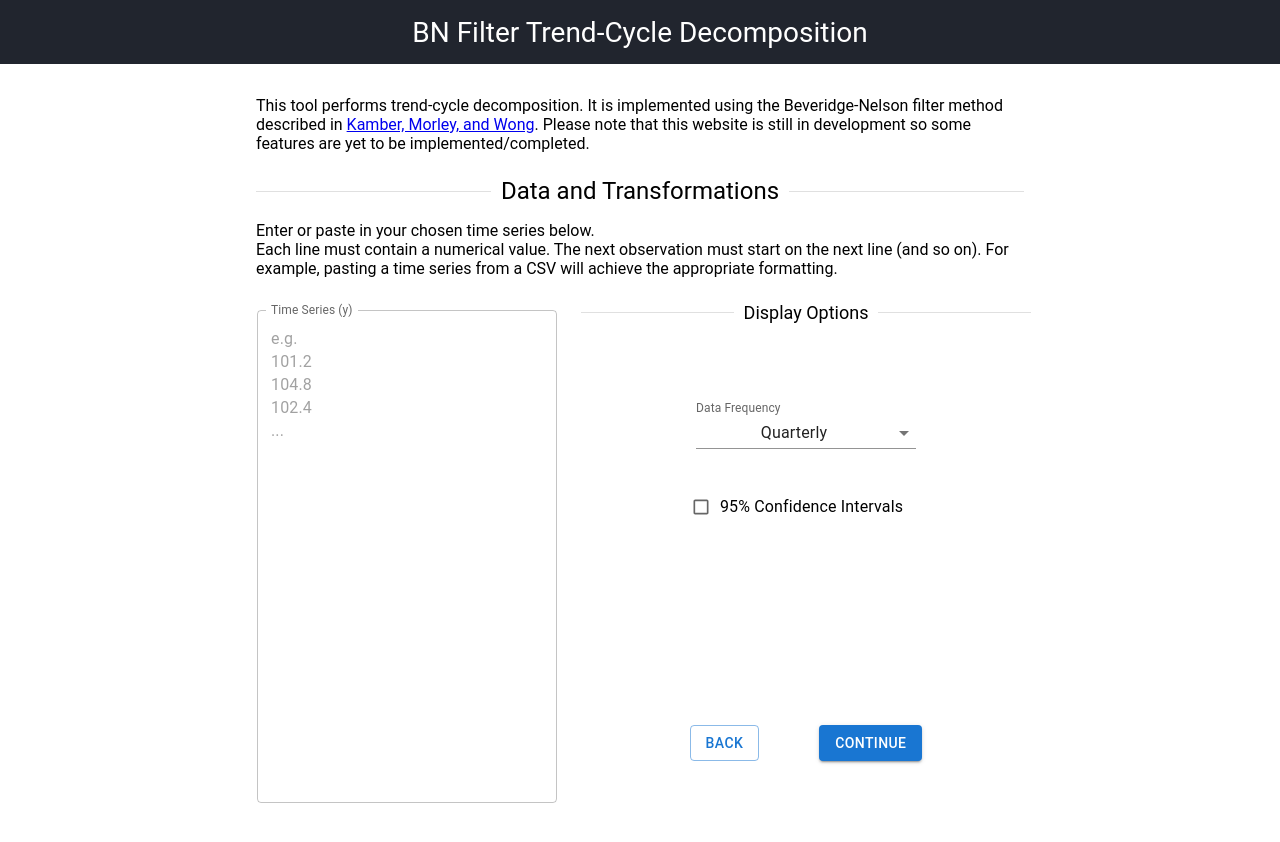
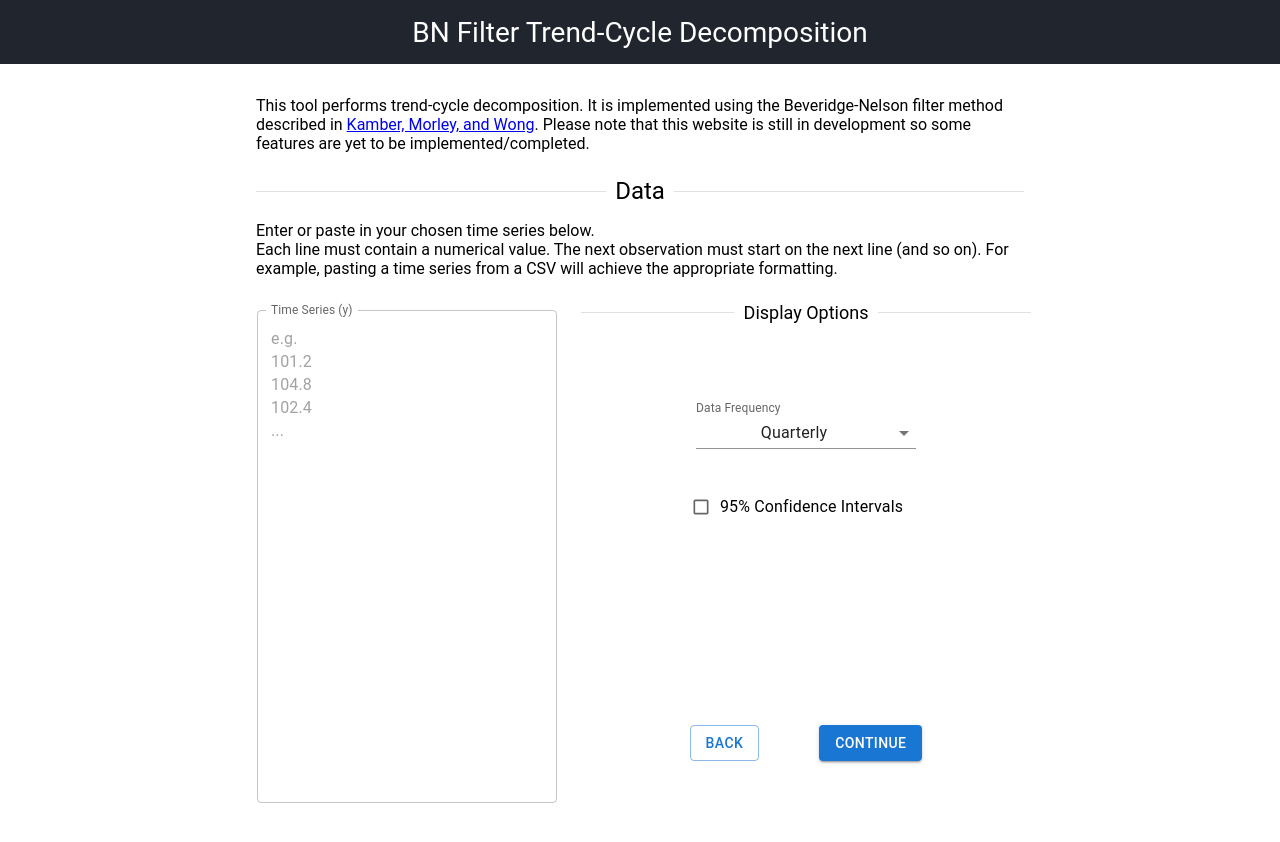
Before and after one commit to crstnn/BeveridgeNelsonFilter, a React (Create React App) app in the folder bn-filter-app/: page / in a window 1280 px wide. Both pictures are taken after a click on the button "CONTINUE". Shown: the top 842 px of the page. Built offline with nearby package versions, Linux system fonts and the light colour scheme.

Commit message:
renaming and code cleanup

```diff
--- a/bn-filter-app/src/App.js
+++ b/bn-filter-app/src/App.js
@@ -1,5 +1,5 @@
 import './styles/App.css';
-import UserForm from './components/UserForm';
+import BasePage from './components/BasePage';
 import React from "react";
 
 
@@ -20,7 +20,7 @@ function App() {
                 </p>
 
             </div>
-            <UserForm/>
+            <BasePage/>
         </div>
     );
 }
--- a/bn-filter-app/src/components/UserForm.js
+++ b/bn-filter-app/src/components/BasePage.js
@@ -1,14 +1,14 @@
 import React, {Component} from 'react';
 import StartMenu from './StartMenu';
-import FormFilterParameters from "./FormFilterParameters";
-import UserData from "./UserData";
+import ParametersForm from "./ParametersForm";
+import DataForm from "./DataForm";
 import RenderedPlot from "./RenderedPlot";
 import Loading from "./Loading";
 import Error from "./Error";
 import {validation} from "../config.json";
 import {DateS} from "../utils/Date";
 
-export class UserForm extends Component {
+export class BasePage extends Component {
     state = {
         step: 1,
         unprocessedY: '',
@@ -186,8 +186,8 @@ export class UserForm extends Component {
                         cycle: cycleRes,
                         cycleCI: ciRes,
                         deltaCalc: deltaRes,
-                        cycleCILB: UserForm.confIntZip(cycleRes, ciRes, "lb"),
-                        cycleCIUB: UserForm.confIntZip(cycleRes, ciRes, "ub"),
+                        cycleCILB: BasePage.confIntZip(cycleRes, ciRes, "lb"),
+                        cycleCIUB: BasePage.confIntZip(cycleRes, ciRes, "ub"),
                         loading: false,
                     })
 
@@ -250,7 +250,7 @@ export class UserForm extends Component {
                 {(() => {
                     switch (step) {
                         case 2:
-                            return <UserData
+                            return <DataForm
                                 nextStep={this.nextStep}
                                 prevStep={this.prevStep}
                                 handleChange={this.handleChange}
@@ -269,7 +269,7 @@ export class UserForm extends Component {
                                             }}/>
                                         : null}
 
-                                    <FormFilterParameters
+                                    <ParametersForm
                                         nextStep={this.nextStep}
                                         prevStep={this.prevStep}
                                         cancelLoad={this.cancelLoad}
@@ -315,4 +315,4 @@ export class UserForm extends Component {
     }
 }
 
-export default UserForm
+export default BasePage
--- a/bn-filter-app/src/components/UserData.js
+++ b/bn-filter-app/src/components/DataForm.js
@@ -15,7 +15,7 @@ import CustomDatePicker from "../pickers/CustomDatePicker";
 import createMenuItems from "../utils/CreateMenuItem";
 import {options} from "../config.json";
 
-export class UserData extends Component {
+export class DataForm extends Component {
 
 
     continue = e => {
@@ -37,7 +37,7 @@ export class UserData extends Component {
             <>
 
                 <div className="information">
-                    <Divider style={{fontSize: 'x-large'}}>Data and Transformations</Divider>
+                    <Divider style={{fontSize: 'x-large'}}>Data</Divider>
                     <p>Enter or paste in your chosen time series below.
                         <br/>
                         Each line must contain a numerical value. The next observation must start on the next line (and
@@ -143,4 +143,4 @@ const styles = {
 }
 
 
-export default UserData
+export default DataForm
--- a/bn-filter-app/src/components/FormFilterParameters.js
+++ b/bn-filter-app/src/components/ParametersForm.js
@@ -15,7 +15,7 @@ import '../styles/App.css';
 import {options} from "../config.json";
 import createMenuItems from "../utils/CreateMenuItem";
 
-export class FormFilterParameters extends Component {
+export class ParametersForm extends Component {
 
     continue = e => {
         const {getResults, cancelLoad, errors} = this.props;
@@ -43,10 +43,11 @@ export class FormFilterParameters extends Component {
                     <Divider light><FormControl variant="standard">
                         <FormControlLabel
                             label={<Typography
-                                style={{fontSize: 'x-large'}}>Pre-Analysis Transformations</Typography>}
-                            title="Transformations are applied in the order below and are done prior to the BN Filter run"
+                                style={{fontSize: 'large'}}>Transformations</Typography>}
+                            title="Transformations are applied in the order below and are done prior to estimation"
                             control={<Checkbox
                                 onChange={handleCheckboxChange('transform')}
+                                style={{transform: "scale(1.25)"}}
                                 checked={values.transform}/>}
                         />
                     </FormControl></Divider>
@@ -102,7 +103,7 @@ export class FormFilterParameters extends Component {
         return (
             <>
                 <div className="information">
-                    <Divider style={{fontSize: 'x-large'}}>BN Filter Parameters</Divider>
+                    <Divider style={{fontSize: 'large'}}>Filter Parameters</Divider>
                 </div>
                 <div style={{
                     width: "450px",
@@ -207,4 +208,4 @@ const styles = {
     }
 }
 
-export default FormFilterParameters
+export default ParametersForm
--- a/bn-filter-app/src/components/RenderedPlot.js
+++ b/bn-filter-app/src/components/RenderedPlot.js
@@ -2,7 +2,7 @@ import React, {Component} from "react";
 import Plot from 'react-plotly.js';
 import {Button} from "@mui/material";
 import {CSVLink} from "react-csv";
-import UserForm from "./UserForm";
+import BasePage from "./BasePage";
 
 export class RenderedPlot extends Component {
 
@@ -15,7 +15,7 @@ export class RenderedPlot extends Component {
     getCSVData() {
         const {plotPageValues} = this.props;
 
-        return UserForm.colsToRows(
+        return BasePage.colsToRows(
             ["date"].concat(plotPageValues.x),
             ["cycle"].concat(plotPageValues.cycle),
             plotPageValues.dispCycleCI ? ["conf_int_lower_bound"].concat(plotPageValues.cycleCILB) : undefined,
```
